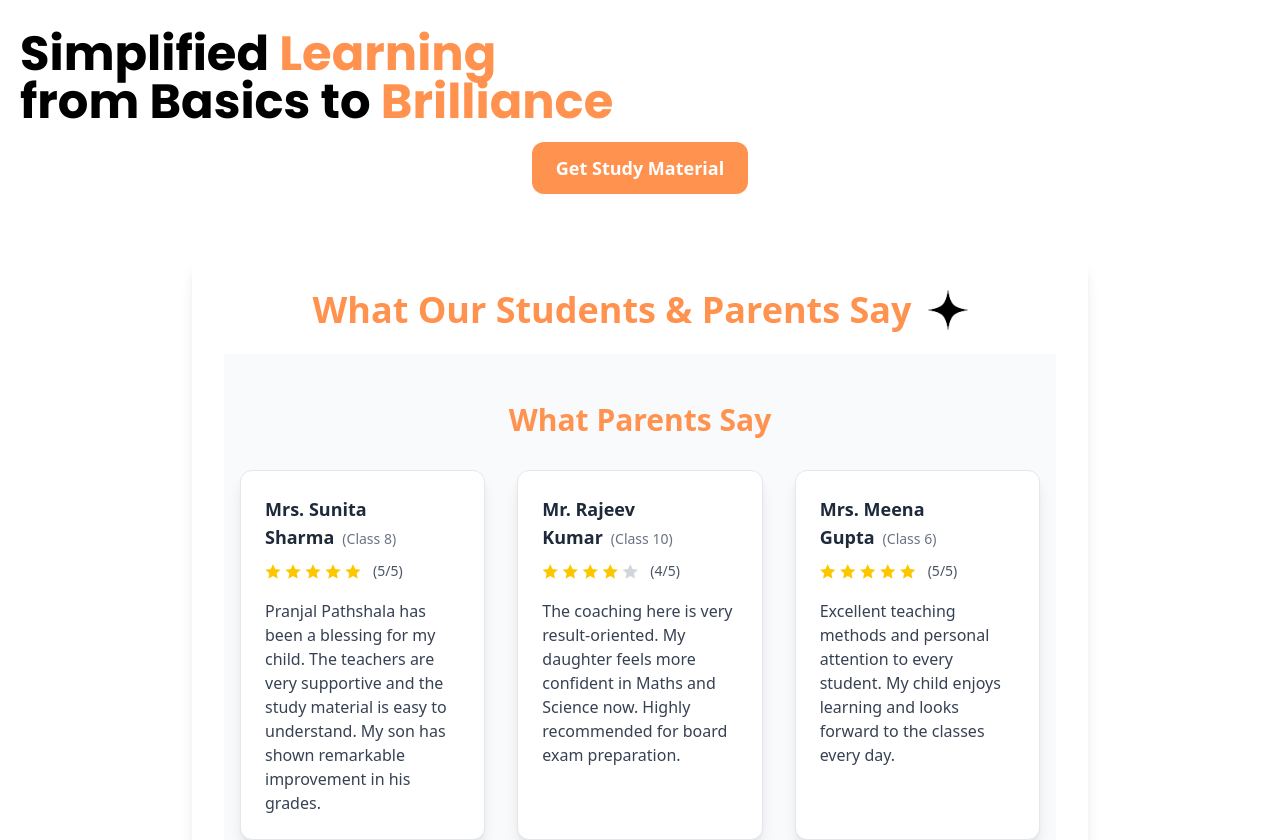
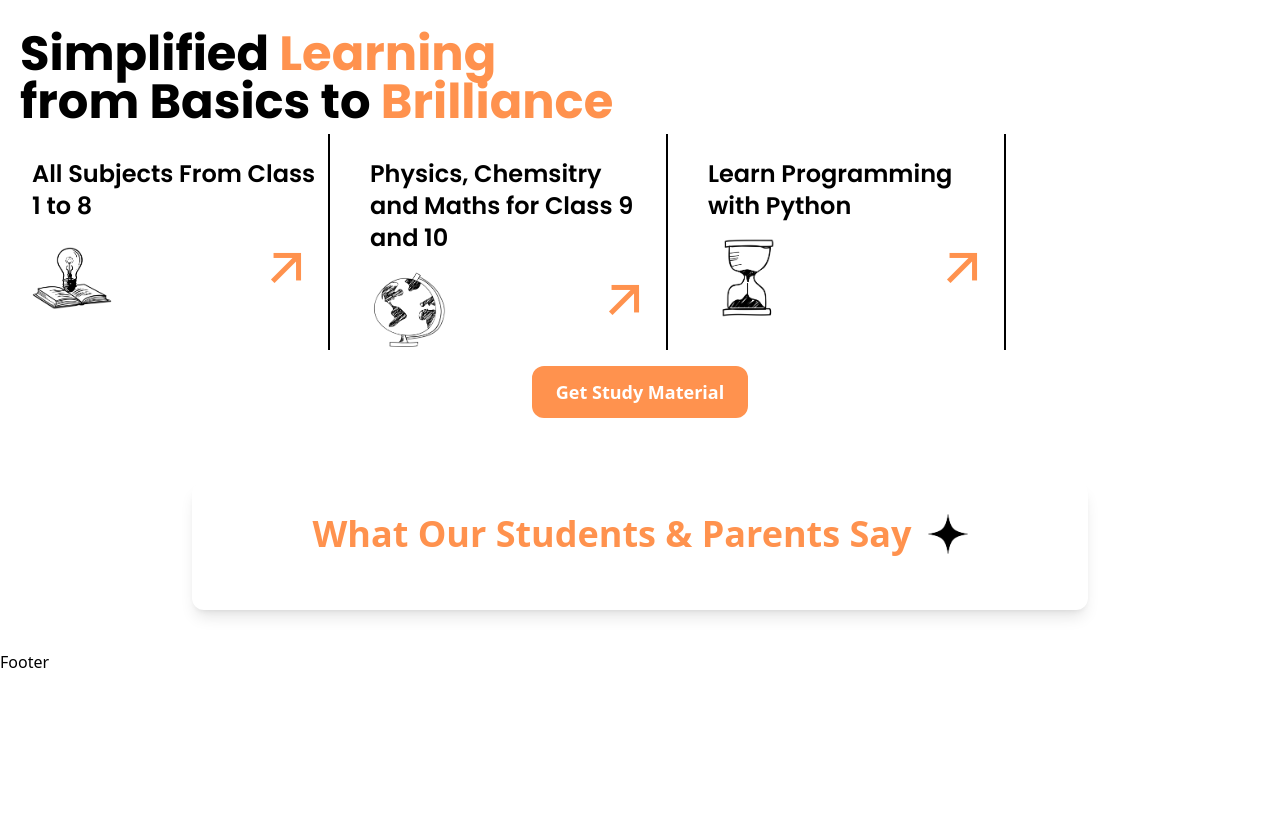
Before and after one commit to Iamjustrosh/Pranjal-Pathshala, a React (Vite) app: page / in a window 1280 px wide. Shown: the part 640-1480 px from the top of the page. After the commit the page ends 1314 px from the top, so only its background shows below. Built offline with nearby package versions, Linux system fonts and the light colour scheme.

Commit message:
Fix section2

```diff
--- a/src/pages/Home.jsx
+++ b/src/pages/Home.jsx
@@ -1,6 +1,5 @@
 import React from 'react'
 import Hero from '../components/Hero'
-import Testimonial from '../components/Testimonial';
 import star from '../assets/star.png'
 
 const Home = () => {
@@ -9,16 +8,42 @@
       <div className='px-5'>
         <Hero />
         <div className="section-2 relative ">
-          <h1 className='text-5xl poppins-bold'>
-            Simplified <span className='text-[#ff924e]'>Learning</span> <br /> from Basics to <span className='text-[#ff924e]'>Brilliance</span>
-          </h1>
-          {/* Removed cards as they will be built in testimonials.jsx */}
+          <h1 className='text-5xl poppins-bold'>Simplified <span className='text-[#ff924e]'>Learning</span> <br /> from Basics to <span className='text-[#ff924e]'>Brilliance</span></h1>
+          <div className='s-materials flex flex-col md:flex-row gap-7 mt-2'>
+            <div className="s-material-box md:w-1/4 pb-7 md:pb-0 px-3 flex flex-col gap-4 border-b-2 md:border-b-0 md:border-r-2">
+              <div className="upper">
+                <h2 className='text-2xl poppins-semibold mt-6'>All Subjects From
+                  Class 1 to 8</h2>
+              </div>
+              <div className="lower flex justify-between">
+                <div className="logo"><img src="src/assets/book-bulb.png" alt="" className='w-20' /></div>
+                <i className="ri-arrow-right-up-line text-[#ff924e] text-6xl"></i>
+              </div>
+            </div>
+            <div className="s-material-box md:w-1/4 pb-7 md:pb-0 px-3 flex flex-col gap-4 border-b-2 md:border-b-0 md:border-r-2">
+              <div className="upper">
+                <h2 className='text-2xl poppins-semibold mt-6'>Physics, Chemsitry and Maths for Class 9 and 10 </h2>
+              </div>
+              <div className="lower flex justify-between">
+                <div className="logo"><img src="src/assets/globe.png" alt="" className='w-20' /></div>
+                <i className="ri-arrow-right-up-line text-[#ff924e] text-6xl"></i>
+              </div>
+            </div>
+            <div className="s-material-box md:w-1/4 pb-7 md:pb-0 px-3 flex flex-col gap-4 border-b-2 md:border-b-0 md:border-r-2">
+              <div className="upper">
+                <h2 className='text-2xl poppins-semibold mt-6'>Learn Programming with Python </h2>
+              </div>
+              <div className="lower flex justify-between">
+                <div className="logo"><img src="src/assets/sand-clock.png" alt="" className='w-20' /></div>
+                <i className="ri-arrow-right-up-line text-[#ff924e] text-6xl"></i>
+              </div>
+            </div>
+          </div>
           <div className="flex justify-center">
             <button className="mt-4 px-6 py-3 text-center bg-[#ff924e] text-white text-lg font-semibold rounded-xl hover:bg-[#e38a53] transition duration-300">
               Get Study Material
             </button>
           </div>
-          {/* Testimonials Section */}
           <div className="mt-16 mb-10 max-w-4xl mx-auto bg-white rounded-xl shadow-lg p-8">
             <div className="flex items-center justify-center gap-4 mb-6">
               <h2 className="text-3xl md:text-4xl font-bold text-center text-[#ff924e]">
@@ -26,7 +51,6 @@
               </h2>
               <img src={star} alt="star" className="w-10 h-10" />
             </div>
-            <Testimonial/>
           </div>
         </div>
       </div>
```
